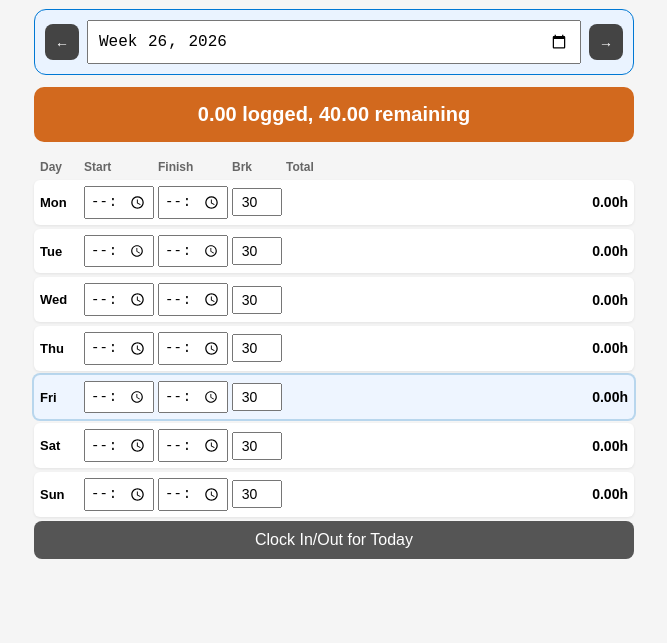
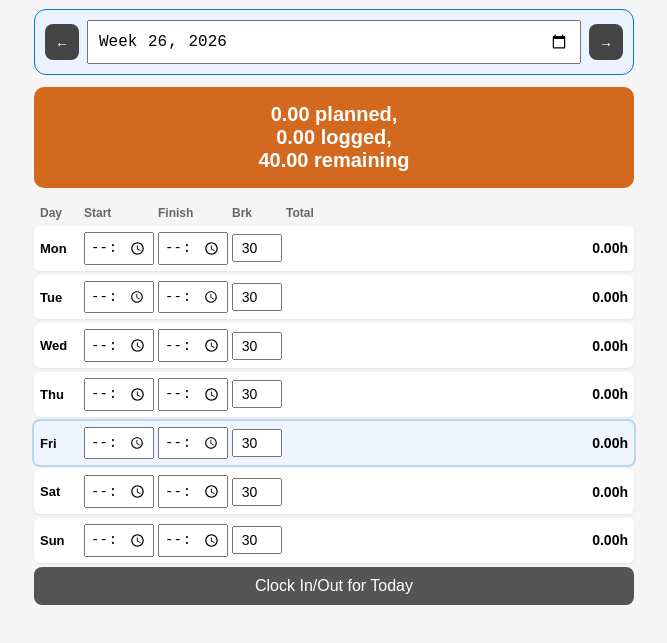
Before and after one commit to dalenicholls/work-planner, a plain HTML site: page index.html in a window 1280 px wide. Shown: the part 55-698 px from the top of the page, without its empty margins (306-973 px from the left). Drawn offline with Linux system fonts and the light colour scheme.

Commit message:
Update weekly summary to display planned and logged hours separately

```diff
--- a/index.html
+++ b/index.html
@@ -344,8 +344,9 @@ h1{
     </div>
 
     <div id="weeklySummary" class="summary">
-        <span id="weeklyTotal">0.00</span> logged,
-        <span id="weeklyRemaining">40.00</span> remaining
+        <div><span id="weeklyTotal">0.00</span> planned,</div>
+        <div><span id="weeklyLogged">0.00</span> logged,</div>
+        <div><span id="weeklyRemaining">40.00</span> remaining</div>
     </div>
 
     <div class="header-row">
@@ -748,6 +749,10 @@ function calculateAll() {
     });
 
     weeklyTotal.textContent = total.toFixed(2);
+    const weeklyLogged = document.getElementById("weeklyLogged");
+    if (weeklyLogged) {
+        weeklyLogged.textContent = total.toFixed(2);
+    }
 
     const remaining = Math.max(0, targetHours - total);
     weeklyRemaining.textContent = remaining.toFixed(2);
```
